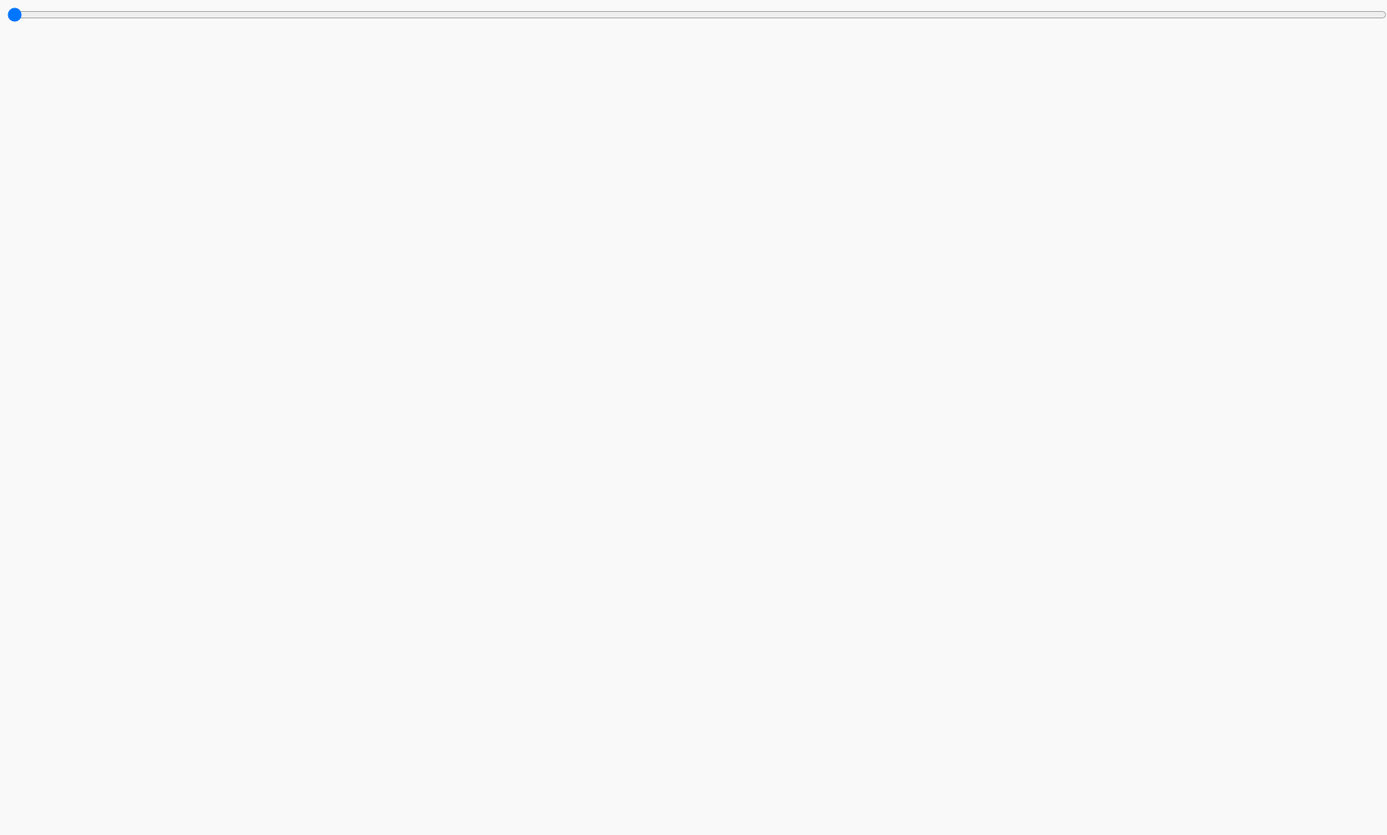
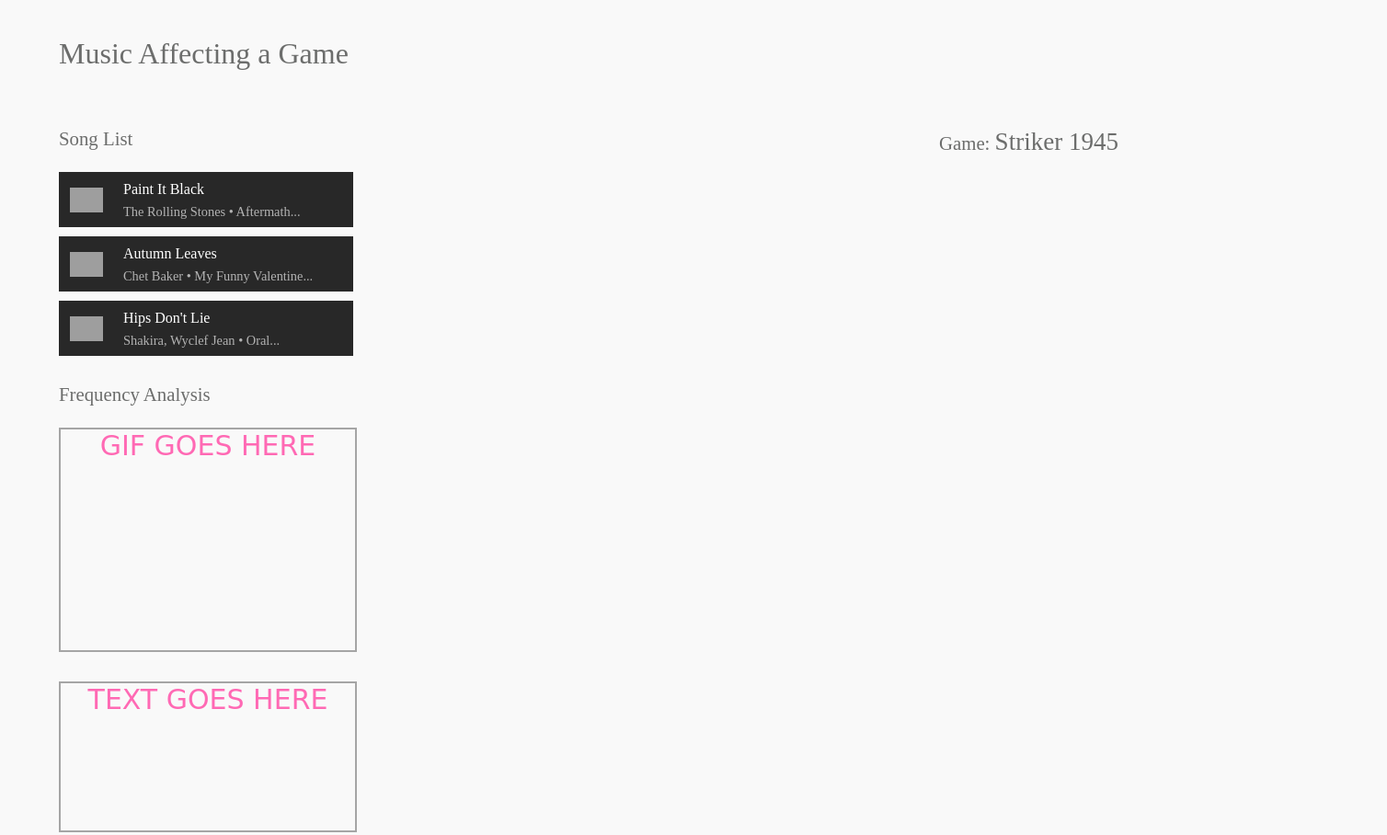
Before and after one commit to hazelnot/soundtest, a plain HTML site: page index.html in a window 1280 px wide. Shown: the top 908 px of the page at 92% size, 1508 px wide, since content can reach past the window. Before the commit the page ends 816 px from the top, so only its background shows below. Drawn offline with nearby package versions, Linux system fonts and the light colour scheme; grey boxes are pictures that could not be loaded.

Commit message:
Added most of the site

```diff
--- a/index.html
+++ b/index.html
@@ -1,14 +1,63 @@
 <!DOCTYPE html>
 <html>
 	<head>
+		<meta charset="UTF-8">
 		<title>Music Matching</title>
 		<link rel="stylesheet" type="text/css" href="styles.css">
 		<script type="text/javascript" src="http://code.jquery.com/jquery-latest.min.js"></script>
 		<script type="text/javascript" src="slide.js"></script>
 	</head>
 	<body>
-	  <div class = "container" id = "content">
+	<!-- container div for alll the boxesss -->
+	  <div class = "container">
+	  	<div class = "boxtitles" id = "pagetitle">Music Affecting a Game</div>
+	<!-- Left Pane -->
+		<div class = "content">
+		  	<div class = "leftpane">
+		  		<!-- Container for Spotify Boxes -->
+		  		<div class = "invisibox" id = "music">
+			  		<div class = "boxtitles">Song List</div>
+			  		<div class = "songbox">
+						<div class="spotify"></div>
+			  			<div class="songdata">
+			  				<div class="songname">Paint It Black</div>
+			  				<div class="artistdata">The Rolling Stones • Aftermath...</div>
+			  			</div>
+			  		</div>
+			  		<div class = "songbox">
+			  			<div class="spotify"></div>
+			  			<div class="songdata">
+			  				<div class="songname">Autumn Leaves</div>
+			  				<div class="artistdata">Chet Baker • My Funny Valentine...</div>
+			  			</div>
+			  		</div>
+			  		<div class = "songbox">
+			  			<div class="spotify"></div>
+			  			<div class="songdata">
+			  				<div class="songname">Hips Don't Lie</div>
+			  				<div class="artistdata">Shakira, Wyclef Jean • Oral...</div>
+			  			</div>
+			  		</div>
+		 		</div>
+		 		<!-- Container for Frequency Analysis Boxes -->
+			 	<div class = "invisibox" id = "frequencies">
+					<div class = "boxtitles">Frequency Analysis</div>
+			  		<div class = "visibox" id = "freqbox">
+			  			<span class="temp">GIF GOES HERE</span>
+			  		</div>
+			  		<div class = "visibox" id = "textbox">
+			  			<span class="temp">TEXT GOES HERE</span>
+			  		</div>
+			 	</div>
+		 	</div>
+		 	<div class="rightpane">
+		 		<div class = "invisibox" id = "games">
+		 			<div class = "boxtitles">Game: <span class="gametitle">Striker 1945</span></div>
+		 		</div>
+		 	</div>
+	 	</div>
 		<input class = "slider1" type = "range" min = "0" max = "3">
 	  </div>
+	</div>
 	</body>
 </html>
--- a/slide.js
+++ b/slide.js
@@ -4,7 +4,7 @@ window.onload = function(){
 }
 
 //print slider value
-function SliderVal(){
+function sliderVal(){
   var slider = $(".slider1").val();
   console.log(slider);
 };
--- a/styles.css
+++ b/styles.css
@@ -2,15 +2,154 @@ body{
 	background-color: #f9f9f9;
 }
 
+#pagetitle{
+	font-size: 2em;
+	font-weight: 500;
+	margin-bottom: 2rem;
+}
 .container{
+	padding-top: 2rem;
 	position: relative;
-	width: 1500px;
-	height: 800px;
+	width: 72rem;
+	height: 100vh;
 	margin: 0 auto;
+	display: flex;
+	flex-direction: column;
 }
+
+.content{
+	display: flex;
+	flex-direction: row;
+	justify-content: space-between;
+}
+
+.boxtitles{
+	font-family: "Avenir";
+	color: #6c6d6c;
+	margin-bottom: 1.5rem;
+	font-size: 1.3em;
+	font-weight: 300;
+}
+
+.visibox{
+	border: 2px solid #A5A5A5;
+	text-align: center;
+	vertical-align: middle;
+	font-family: cursive;
+	color:  #FF69B4;
+	font-size: 30px;
+}
+
+/* Song Boxes */
+
+#music{
+	margin-top: 30px;
+}
+
+.songbox{
+	display: flex;
+	flex-direction: row;
+	height: 3.75rem;
+	width: 20rem;
+	background-color: #282828;
+	margin-bottom: 10px;
+	font-family: "Avenir";
+	color: white;
+	font-size: 1em;
+	cursor: pointer;
+}
+
+.spotify{
+	background-image: url("https://upload.wikimedia.org/wikipedia/commons/1/19/Spotify_logo_without_text.svg");
+	background-size: 60%;
+	background-repeat: no-repeat;
+	background-position: center;
+	height: 100%;
+	width: 3.75rem;
+}
+
+.songdata{
+	display: flex;
+	flex-direction: column;
+	margin-left: 10px;
+	margin-top: 10px;
+}
+
+.songname{
+	height: 50%;
+	vertical-align: middle;
+}
+
+.artistdata{
+	height: 50%;
+	font-size: 0.9em;
+	color: #B3B3B3;
+}
+
+/* End of Song Boxes */
+
+/* Frequency Analysis Boxes */
+
+#frequencies{
+	margin-top: 30px;
+}
+
+#freqbox{
+	height: 15rem;
+	width: 20rem;
+}
+
+#textbox{
+	margin-top: 2rem;
+	height: 10rem;
+	width: 20rem;
+}
+
+/* Right Pane */
+
+#games{
+	margin-top: 30px;
+}
+
+.gametitle{
+	font-size: 1.3em;
+	font-weight: 500;
+}
+
+/* End of Frequency Analysis */
 
 .slider1{
 	width: 100%;
 	position: relative;
 	margin: 0 auto;
+	margin-top: 3rem;
 }
+
+/* Skinning the Slider */
+
+input[type=range]{
+	-webkit-appearance: none;
+	width: 100%;
+	background: transparent;
+}
+
+input[type=range]::-webkit-slider-thumb{
+	-webkit-appearance: none;
+	height: 25px;
+	width: 25px;
+	border-radius: 50%;
+	border: 2px solid #A5A5A5;
+	background-color: #E8E8E8);
+	margin-top: -14px;
+}
+
+input[type=range]:focus{
+	outline: none;
+}
+
+input[type=range]::-ms-track{
+	width: 100%;
+	background: transparent;
+	border-color: transparent;
+	color: transparent;
+}
```
Also changed, not shown: spotify.svg (added).
